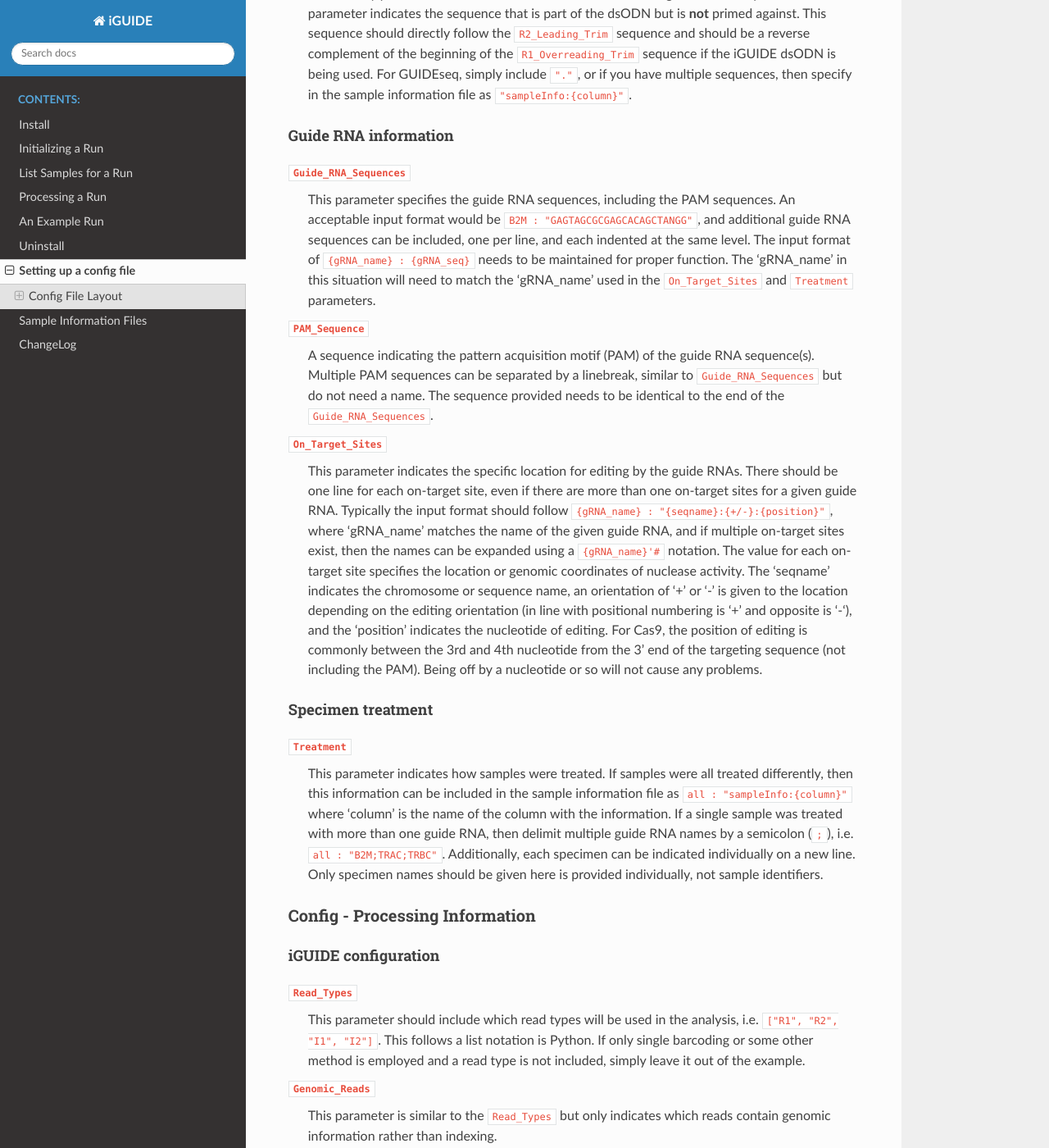
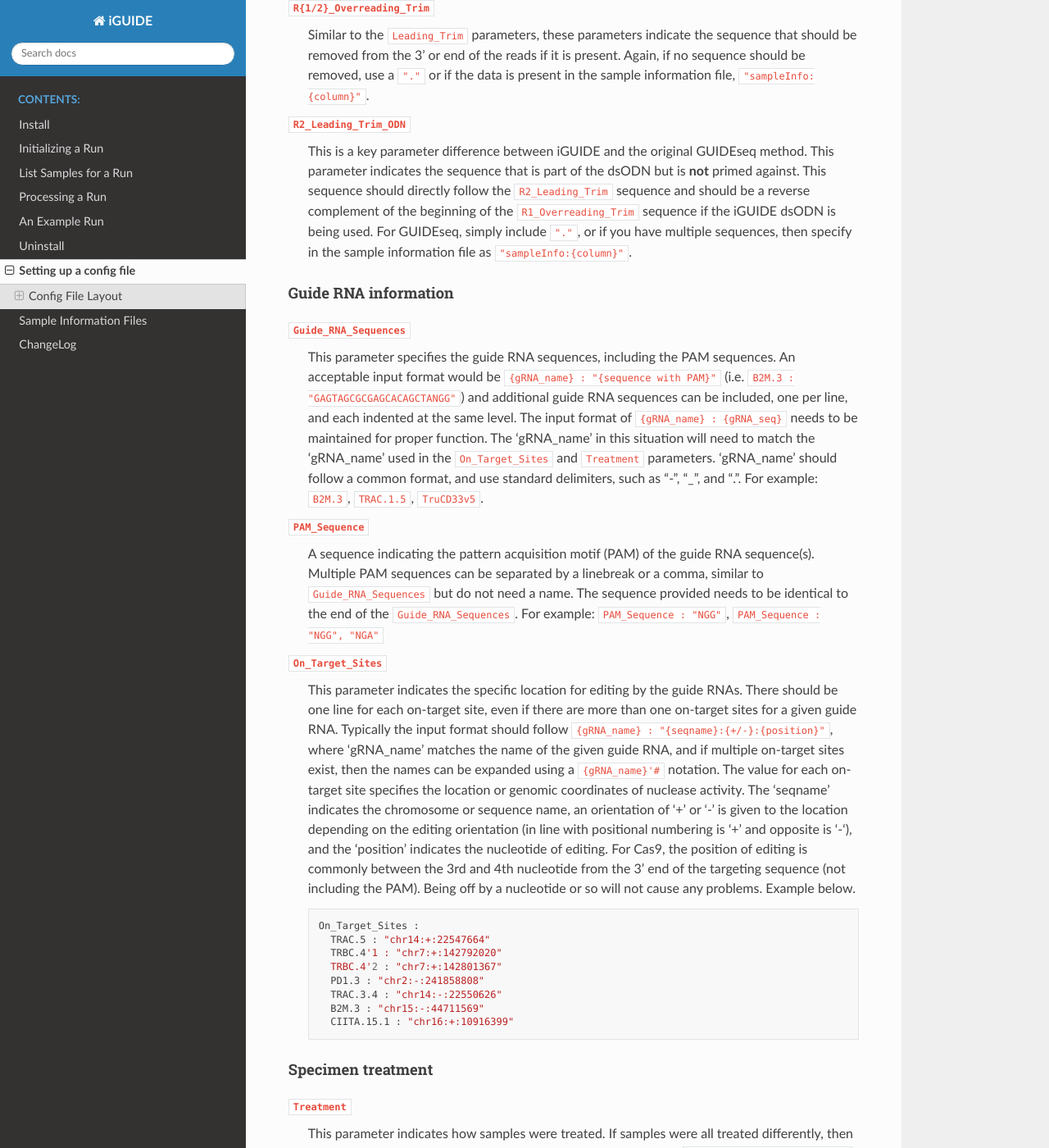
Before and after one commit to cnobles/iGUIDE, a Sphinx documentation site: the page built from docs/pages/configinfo.rst, in a window 1280 px wide and 1400 px high, scrolled down 3628 px. Shown: the whole window at 82% size. Built offline with Sphinx 7.4.7 and the Read the Docs theme 2.0.0, drawn with Linux system fonts in a browser that asks for light colours; some of the changed text lies outside the part shown.

```diff
--- a/docs/pages/configinfo.rst
+++ b/docs/pages/configinfo.rst
@@ -47,6 +47,7 @@ Run configuration
   run name parameters. Other symbols should not be included, such as a dot
   (``.``). The run name is further used by the software to link files and
   directories together, so it will need to be consistent whenever it is used.
+  Examples include: iGUIDE_190201_B6V99, 181213_PD1_T-cell_exp.
 
 ``Sample_Info``
   This is a file path to the sample information file. It can either be an
@@ -107,9 +108,18 @@ SampleInfo formating
 ``Sample_Name_Column``
   This is the name of the column in the sample information file which contains
   identifiable information about samples. An appropriate format for the sample
-  names is "{specimen}-{rep}" where 'specimen' is an alpha-numeric designator for
-  the specimen and 'rep' is a numeric identifier for technical or biological
-  replicates, separated by a dash (``-``).
+  names is "{specimen}-{rep}" where 'specimen' is an alpha-numeric designator
+  for the specimen and 'rep' is a numeric identifier for technical or biological
+  replicates, separated by a dash (``-``). Replicates will be pooled during the
+  final analysis, so if you want them to be separate in the report, make sure
+  you give each specimen a different identifier. For example, iGSP0002-1 and
+  iGSP0002-2, will be pooled together for the report and analysis, but
+  iGSP0002-1 and iGSP0003-1 will not. These names will be used in naming files,
+  so do not include any special characters that will confuse file managment.
+  Try to stick to common delimiters, such as "-", "_", ".". A good practice is
+  to put specimen identifiers at the beginning, replicate identifiers at the end
+  following a "-", and anything else descriptive in the middle. For example,
+  iGSP0002-neg-1, can specify the orientation the sample was processed with.
 
 Sequence information
 """"""""""""""""""""
@@ -143,18 +153,22 @@ Guide RNA information
 
 ``Guide_RNA_Sequences``
   This parameter specifies the guide RNA sequences, including the PAM sequences.
-  An acceptable input format would be ``B2M : "GAGTAGCGCGAGCACAGCTANGG"``, and
+  An acceptable input format would be ``{gRNA_name} : "{sequence with PAM}"``
+  (i.e. ``B2M.3 : "GAGTAGCGCGAGCACAGCTANGG"``) and
   additional guide RNA sequences can be included, one per line, and each
   indented at the same level. The input format of ``{gRNA_name} : {gRNA_seq}``
   needs to be maintained for proper function. The 'gRNA_name' in this situation
   will need to match the 'gRNA_name' used in the ``On_Target_Sites`` and
-  ``Treatment`` parameters.
+  ``Treatment`` parameters. 'gRNA_name' should follow a common format, and use
+  standard delimiters, such as "-", "_", and ".". For example: ``B2M.3``,
+  ``TRAC.1.5``, ``TruCD33v5``.
 
 ``PAM_Sequence``
   A sequence indicating the pattern acquisition motif (PAM) of the guide RNA
-  sequence(s). Multiple PAM sequences can be separated by a linebreak, similar
-  to ``Guide_RNA_Sequences`` but do not need a name. The sequence provided needs
-  to be identical to the end of the ``Guide_RNA_Sequences``.
+  sequence(s). Multiple PAM sequences can be separated by a linebreak or a
+  comma, similar to ``Guide_RNA_Sequences`` but do not need a name. The sequence
+  provided needs to be identical to the end of the ``Guide_RNA_Sequences``. For
+  example: ``PAM_Sequence : "NGG"``, ``PAM_Sequence : "NGG", "NGA"``
 
 ``On_Target_Sites``
   This parameter indicates the specific location for editing by the guide RNAs.
@@ -170,7 +184,19 @@ Guide RNA information
   and the 'position' indicates the nucleotide of editing. For Cas9, the position
   of editing is commonly between the 3rd and 4th nucleotide from the 3' end of
   the targeting sequence (not including the PAM). Being off by a nucleotide or
-  so will not cause any problems.
+  so will not cause any problems. Example below.
+
+  .. code-block:: shell
+
+    On_Target_Sites :
+      TRAC.5 : "chr14:+:22547664"
+      TRBC.4'1 : "chr7:+:142792020"
+      TRBC.4'2 : "chr7:+:142801367"
+      PD1.3 : "chr2:-:241858808"
+      TRAC.3.4 : "chr14:-:22550626"
+      B2M.3 : "chr15:-:44711569"
+      CIITA.15.1 : "chr16:+:10916399"
+
 
 Specimen treatment
 """"""""""""""""""
@@ -182,8 +208,10 @@ Specimen treatment
   column with the information. If a single sample was treated with more than one
   guide RNA, then delimit multiple guide RNA names by a semicolon (``;``), i.e.
   ``all : "B2M;TRAC;TRBC"``. Additionally, each specimen can be indicated
-  individually on a new line. Only specimen names should be given here is
-  provided individually, not sample identifiers.
+  individually on a new line. Only specimen names should be given here and
+  provided individually, not sample identifiers. This means that if your sample
+  names follow the suggested format, "{specimen}-{replicate}", you would only
+  specify the "{specimen} : {treatment}" underneath this parameter.
 
 
 Config - Processing Information
```
Also changed, not shown: README.md (+23 -3 lines), docs/pages/changelog.rst (+12 -0 lines), docs/pages/sampleinfo.rst (+19 -1 lines), 2 other files.
